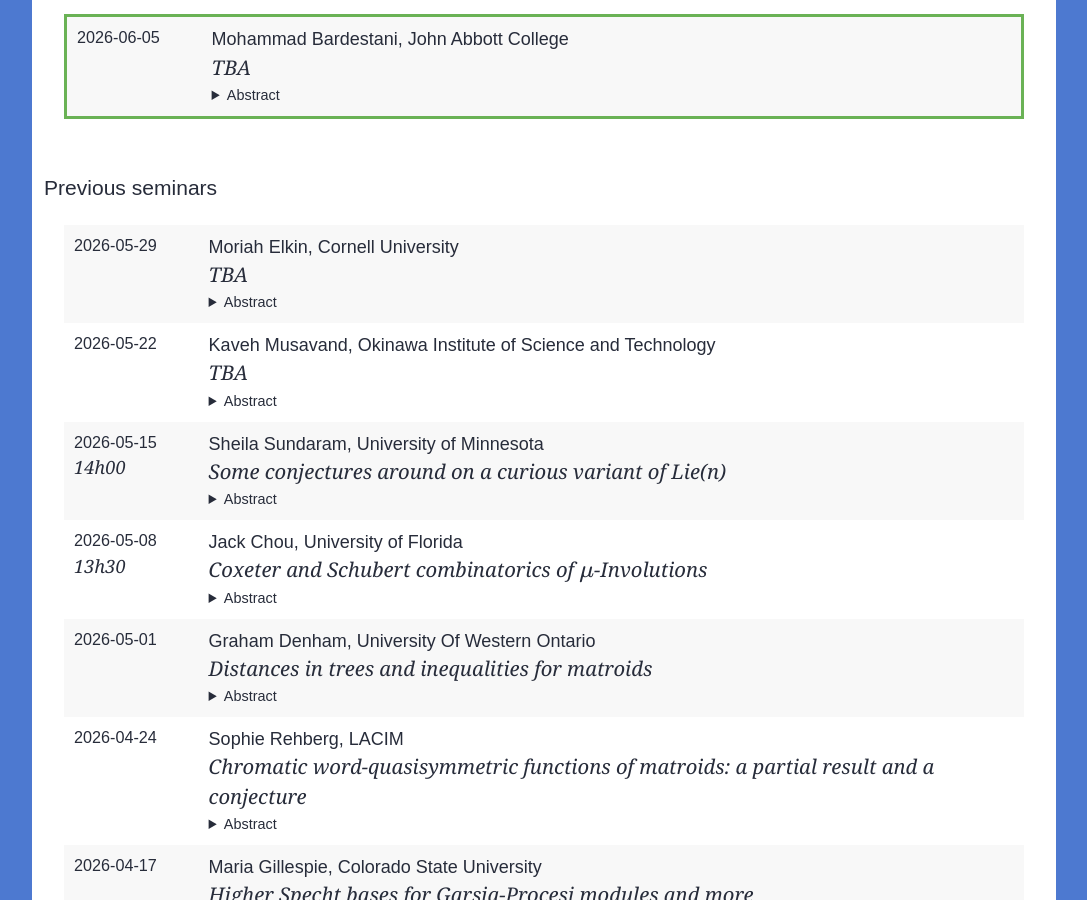
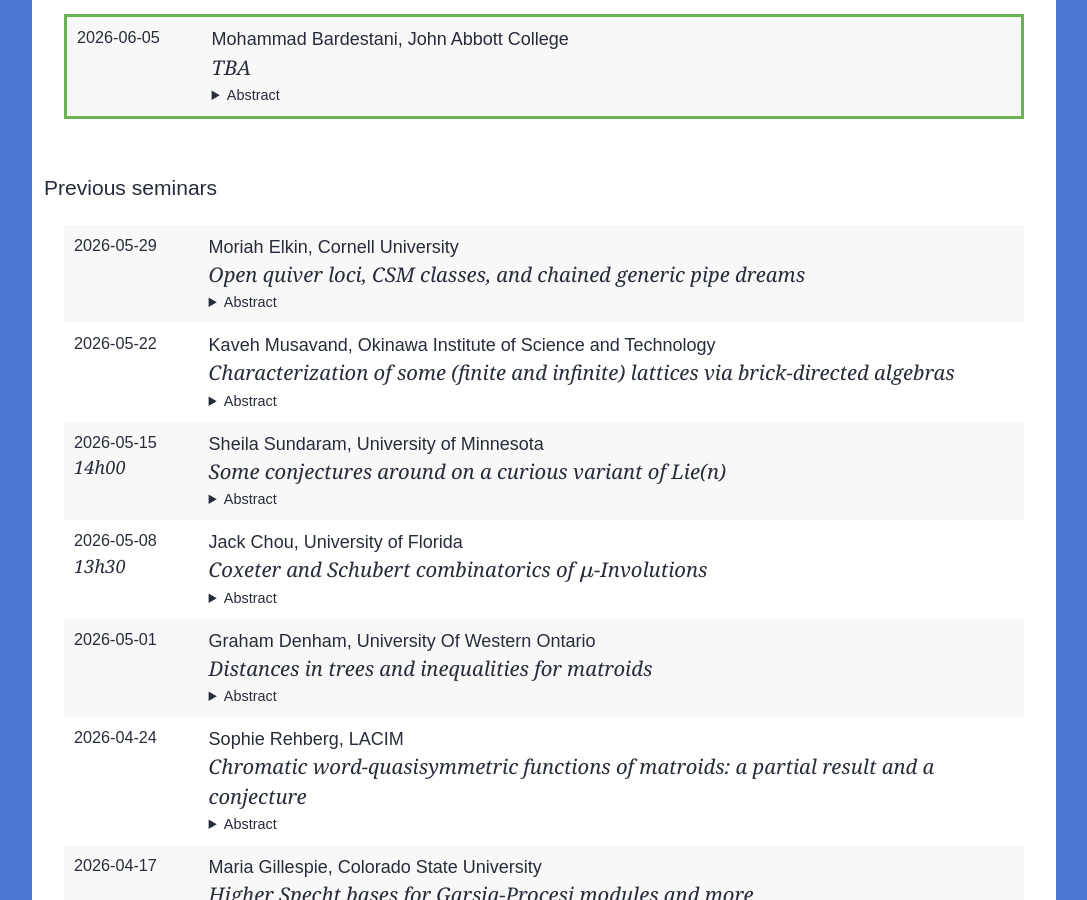
Before and after one commit to lacim-uqam/lacim-uqam.github.io, a Jekyll site: the page built from en/seminar.md, in a window 1280 px wide and 900 px high, scrolled down 871 px. Shown: the whole window, without its empty margins (96-1183 px from the left). Built offline with Jekyll 4.4.1, drawn with Linux system fonts in a browser that asks for light colours; formulas are drawn with MathJax 3; our own code applies the rules of GitHub Pages for plain Markdown files; some of the changed lines change nothing that is shown.

Commit message:
Update lacim-seminar.yml
Added Kaveh's and Moriah Elkin's abstracts

```diff
--- a/_data/lacim-seminar.yml
+++ b/_data/lacim-seminar.yml
@@ -6,15 +6,17 @@
 
 - speaker: Moriah Elkin
   affiliation: Cornell University
-  title: TBA
+  title: Open quiver loci, CSM classes, and chained generic pipe dreams
   date: 2026-05-29
   abstract: >
+    In the space of type A quiver representations, putting rank conditions on the maps cuts out subvarieties called "open quiver loci." These subvarieties are closed under the group action that changes bases in the vector spaces, so their closures define classes in equivariant cohomology, called "quiver polynomials." Knutson, Miller, and Shimozono found a pipe dream formula to compute these polynomials in 2006. To study the geometry of the open quiver loci themselves, we might instead compute "equivariant Chern-Schwartz-MacPherson classes," which interpolate between cohomology classes and Euler characteristic. I will introduce objects called "chained generic pipe dreams" that allow us to compute these CSM classes combinatorially.
 
 - speaker: Kaveh Musavand
   affiliation: Okinawa Institute of Science and Technology
-  title: TBA
+  title: Characterization of some (finite and infinite) lattices via brick-directed algebras
   date: 2026-05-22
   abstract: >
+    Among the various generalizations of finite distributive lattices, semidistributive lattices have attracted considerable attention. Other important classes include left modular lattices and extremal lattices, each extending finite distributive lattices in a different direction. Moving beyond the setting of finite lattices, this talk focuses on a family of completely semidistributive lattices that arise naturally in the representation theory of finite-dimensional algebras: the lattices of torsion classes. In this context, we give a simultaneous characterization of left modularity and extremality in terms of bricks; certain indecomposable modules. If time permits, I will move beyond the representation-theoretical framework and also discuss extensions of these results to arbitrary infinite lattices that are completely semidistributive and weakly atomic, where we generalize and study the notions of left modularity and extremality. This talk is based on recent joint work with Sota Asai, Osamu Iyama, and Charles Paquette.
 
 - speaker: Sheila Sundaram
   affiliation: University of Minnesota
```
